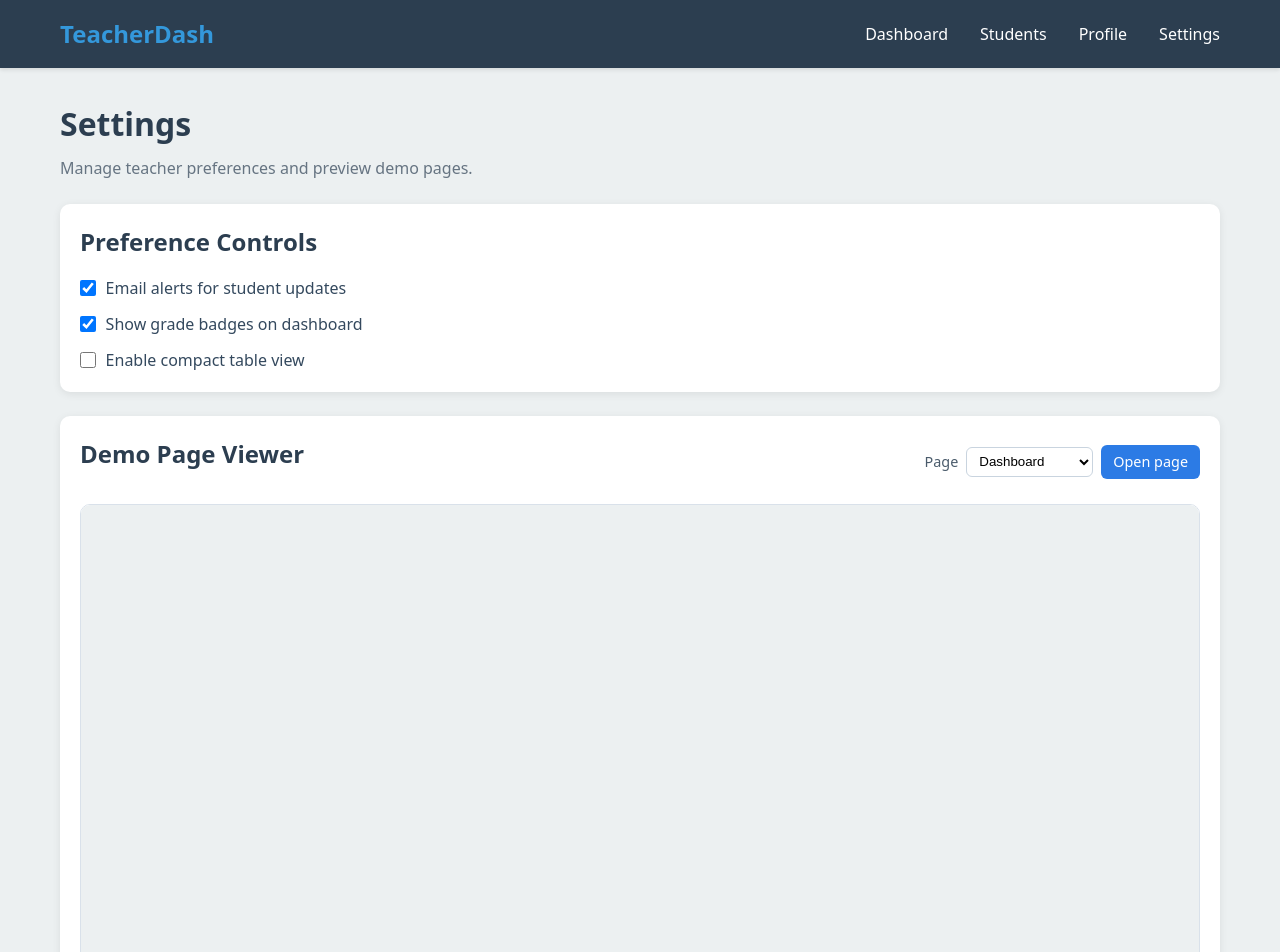
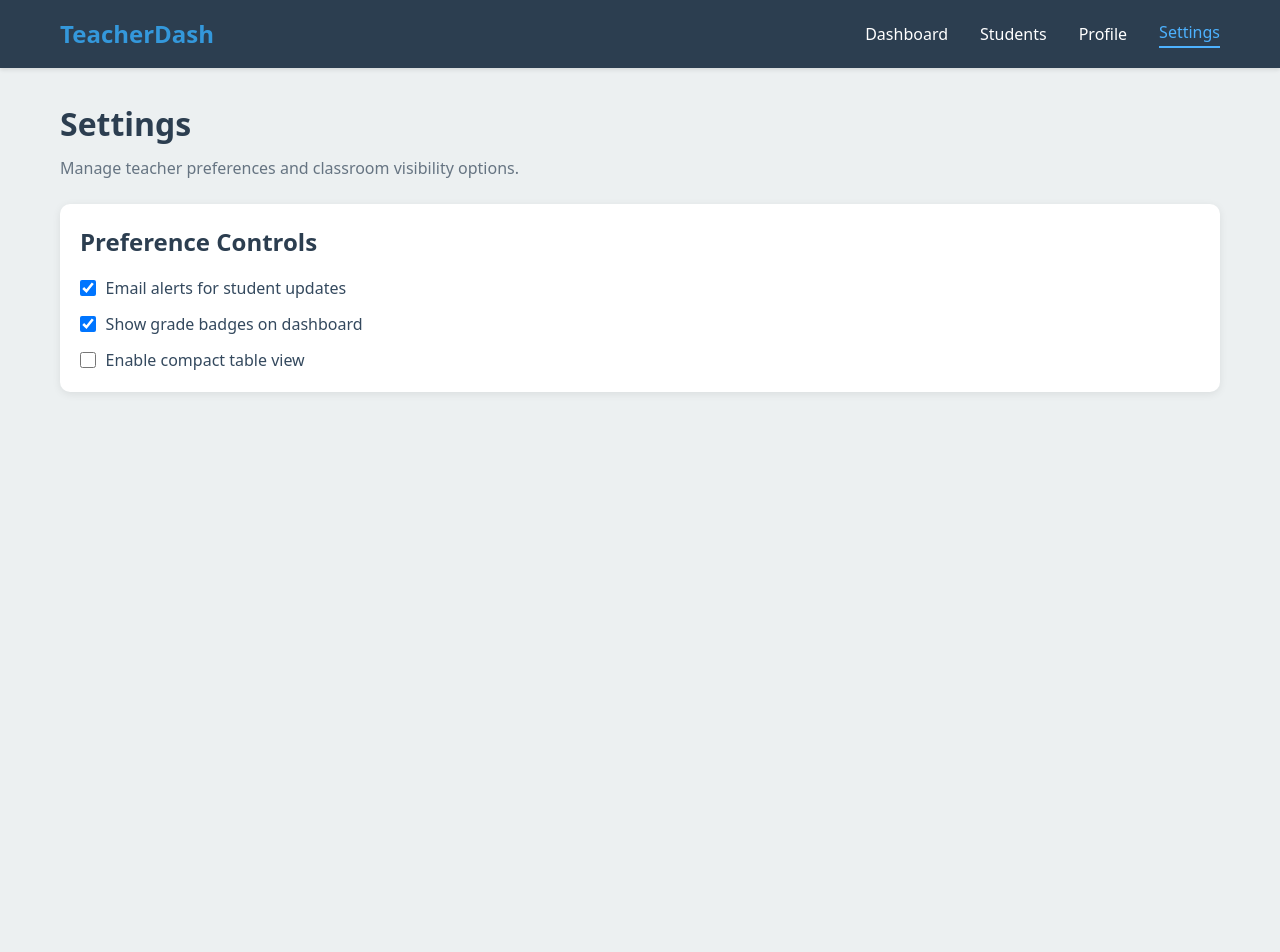
Before and after one commit to Lalindu0923/githubTester, a React (Vite) app in the folder frontendTest/: page /settings in a window 1280 px wide. Shown: the top 952 px of the page. After the commit the page ends 800 px from the top, so only its background shows below. Built offline with nearby package versions, Linux system fonts and the light colour scheme.

Commit message:
Refine settings page and navbar route behavior

```diff
--- a/frontendTest/src/components/Navbar.jsx
+++ b/frontendTest/src/components/Navbar.jsx
@@ -1,4 +1,4 @@
-import { Link } from 'react-router-dom'
+import { Link, NavLink } from 'react-router-dom'
 import '../styles/Navbar.css'
 
 function Navbar() {
@@ -10,24 +10,24 @@ function Navbar() {
         </Link>
         <ul className="nav-menu">
           <li className="nav-item">
-            <Link to="/" className="nav-link">
+            <NavLink to="/" end className={({ isActive }) => `nav-link${isActive ? ' nav-link-active' : ''}`}>
               Dashboard
-            </Link>
+            </NavLink>
           </li>
           <li className="nav-item">
-            <Link to="/students" className="nav-link">
+            <NavLink to="/students" className={({ isActive }) => `nav-link${isActive ? ' nav-link-active' : ''}`}>
               Students
-            </Link>
+            </NavLink>
           </li>
           <li className="nav-item">
-            <Link to="/profile" className="nav-link">
+            <NavLink to="/profile" className={({ isActive }) => `nav-link${isActive ? ' nav-link-active' : ''}`}>
               Profile
-            </Link>
+            </NavLink>
           </li>
           <li className="nav-item">
-            <Link to="/settings" className="nav-link">
+            <NavLink to="/settings" className={({ isActive }) => `nav-link${isActive ? ' nav-link-active' : ''}`}>
               Settings
-            </Link>
+            </NavLink>
           </li>
         </ul>
       </div>
--- a/frontendTest/src/components/Settings.jsx
+++ b/frontendTest/src/components/Settings.jsx
@@ -1,28 +1,16 @@
-import { useMemo, useState } from 'react'
+import { useState } from 'react'
 import '../styles/Settings.css'
 
-const demoPages = [
-  { label: 'Dashboard', path: '/' },
-  { label: 'Students', path: '/students' },
-  { label: 'Teacher Profile', path: '/profile' }
-]
-
 export default function Settings() {
-  const [selectedPage, setSelectedPage] = useState(demoPages[0].path)
   const [emailAlerts, setEmailAlerts] = useState(true)
   const [showGrades, setShowGrades] = useState(true)
   const [compactView, setCompactView] = useState(false)
-
-  const viewerSrc = useMemo(() => {
-    if (selectedPage === '/') return '/'
-    return selectedPage
-  }, [selectedPage])
 
   return (
     <div className="settings-page">
       <header className="settings-header">
         <h1>Settings</h1>
-        <p>Manage teacher preferences and preview demo pages.</p>
+        <p>Manage teacher preferences and classroom visibility options.</p>
       </header>
 
       <section className="settings-card">
@@ -56,33 +44,6 @@ export default function Settings() {
           </label>
         </div>
       </section>
-
-      <section className="settings-card">
-        <div className="viewer-header">
-          <h2>Demo Page Viewer</h2>
-          <div className="viewer-controls">
-            <label htmlFor="demo-page-select">Page</label>
-            <select
-              id="demo-page-select"
-              value={selectedPage}
-              onChange={(event) => setSelectedPage(event.target.value)}
-            >
-              {demoPages.map((page) => (
-                <option key={page.path} value={page.path}>
-                  {page.label}
-                </option>
-              ))}
-            </select>
-            <a href={selectedPage} target="_blank" rel="noreferrer" className="open-page-btn">
-              Open page
-            </a>
-          </div>
-        </div>
-
-        <div className="viewer-shell">
-          <iframe title="Demo Page Viewer" src={viewerSrc} className="demo-frame" />
-        </div>
-      </section>
     </div>
   )
 }
--- a/frontendTest/src/styles/Navbar.css
+++ b/frontendTest/src/styles/Navbar.css
@@ -49,6 +49,12 @@
   color: #3498db;
 }
 
+.nav-link-active {
+  color: #4db2ff;
+  border-bottom: 2px solid #4db2ff;
+  padding-bottom: 2px;
+}
+
 @media (max-width: 768px) {
   .nav-menu {
     gap: 1rem;
--- a/frontendTest/src/styles/Settings.css
+++ b/frontendTest/src/styles/Settings.css
@@ -46,71 +46,8 @@
   height: 16px;
 }
 
-.viewer-header {
-  display: flex;
-  justify-content: space-between;
-  align-items: center;
-  gap: 1rem;
-  margin-bottom: 1rem;
-}
-
-.viewer-controls {
-  display: flex;
-  align-items: center;
-  gap: 0.5rem;
-  flex-wrap: wrap;
-}
-
-.viewer-controls label {
-  color: #4a5b6b;
-  font-size: 0.9rem;
-}
-
-.viewer-controls select {
-  border: 1px solid #c9d4df;
-  border-radius: 6px;
-  padding: 0.35rem 0.5rem;
-  background: #fff;
-}
-
-.open-page-btn {
-  background: #2c7be5;
-  color: #fff;
-  border-radius: 6px;
-  padding: 0.4rem 0.75rem;
-  font-size: 0.9rem;
-  text-decoration: none;
-}
-
-.open-page-btn:hover {
-  background: #1d67ca;
-}
-
-.viewer-shell {
-  border: 1px solid #d9e1ea;
-  border-radius: 10px;
-  overflow: hidden;
-  background: #f8fbff;
-}
-
-.demo-frame {
-  width: 100%;
-  height: 560px;
-  border: 0;
-  background: #fff;
-}
-
 @media (max-width: 768px) {
   .settings-page {
     padding: 1rem 15px;
   }
-
-  .viewer-header {
-    flex-direction: column;
-    align-items: flex-start;
-  }
-
-  .demo-frame {
-    height: 440px;
-  }
 }
```
